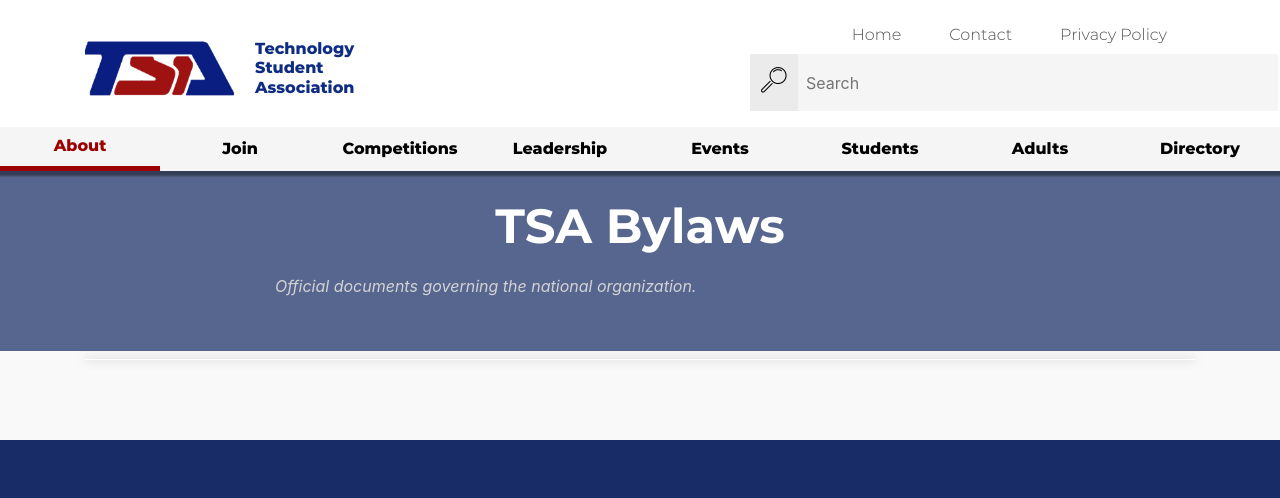
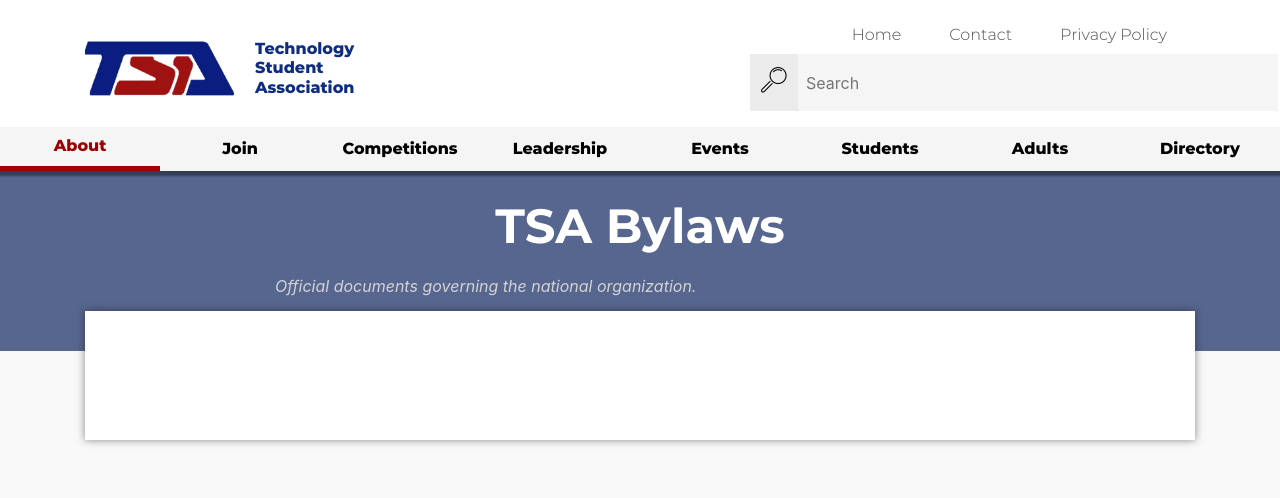
Before and after one commit to JacksonMeade/ConstructionZone, a Jekyll site: the page built from _posts/2018-05-17-tsa-bylaws.md, in a window 1280 px wide. Shown: the top 498 px of the page. Built offline with Jekyll 4.4.1, drawn with Linux system fonts in a browser that asks for light colours; nearby versions of some CDN libraries; some web fonts are replaced; grey boxes are pictures that could not be loaded.

Commit message:
v1.1.7.6

```diff
--- a/_layouts/post.html
+++ b/_layouts/post.html
@@ -28,12 +28,12 @@
     </div>
 <div id="jarallax-container-0" style="position: absolute; top: 0px; left: 0px; width: 100%; height: 100%; overflow: hidden; pointer-events: none; visibility: hidden; z-index: -100;"><div style="background-position: 50% 50%; background-size: 100%; background-repeat: no-repeat; background-image: url("../../{{ page.reviewImgUrl }}"); position: fixed; top: 0px; left: 0px; width: 1271.43px; height: 847.619px; overflow: hidden; pointer-events: none; margin-left: 0px; margin-top: 20.6905px; visibility: visible; transform: translate3d(0px, -186.6px, 0px);"></div></div></section>
 
-<section class="mbr-section article content1" id="content1-12" style="padding-top:3rem; padding-bottom: 5rem; background:none; margin-top:-2.5rem;">
+<section class="mbr-section article content1" id="content1-12" style=" padding-bottom: 5rem; background:none; margin-top:-2.5rem;">
 
 
 
     <div class="container" style="background:none;">
-        <div class="media-container-row" style="background:white; box-shadow: 0px 0px 8px rgba(20,20,20,0.5);">
+        <div class="media-container-row" style="padding-top:3rem; padding-bottom:5rem; background:white; box-shadow: 0px 0px 8px rgba(20,20,20,0.5);">
             <div class="mbr-text col-12 col-md-8 mbr-fonts-style display-7">
                 {{ content }}
             </div>
```
